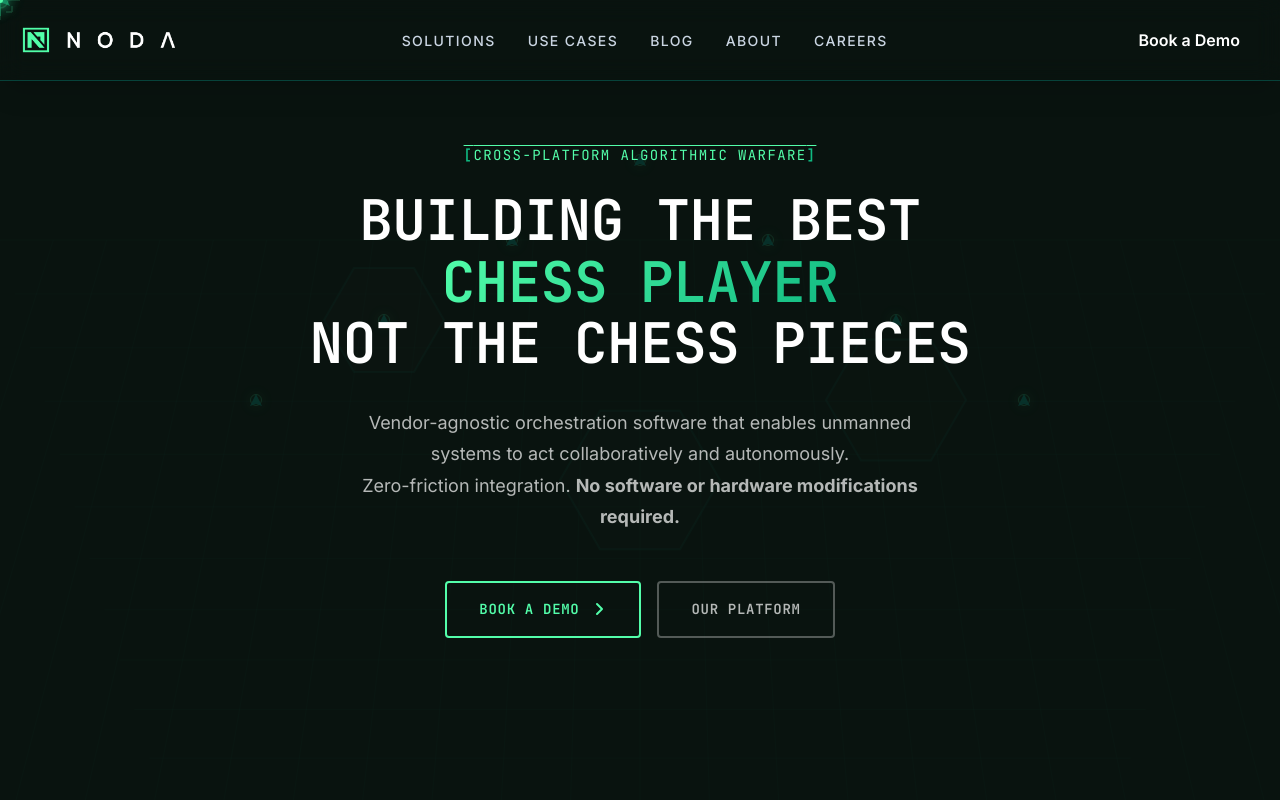
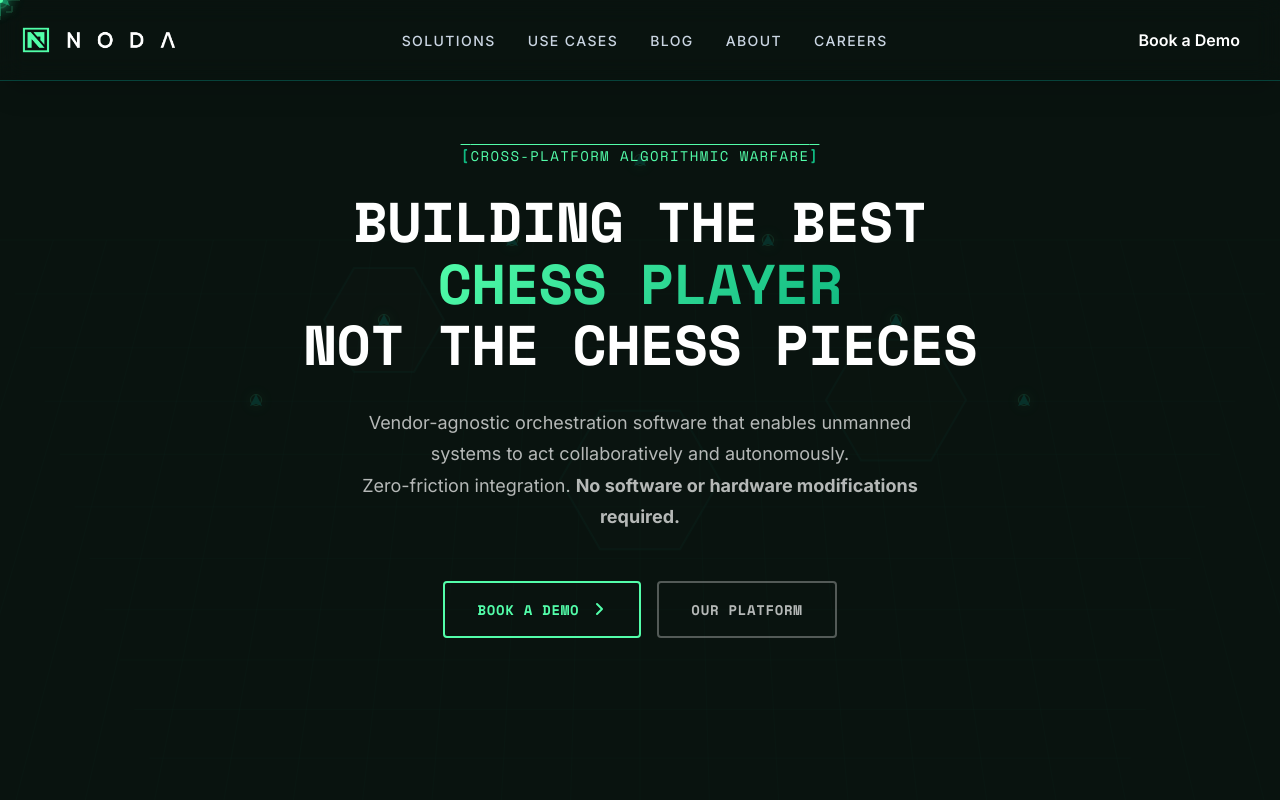
Before and after one commit to dittomusic-JK/noda, a Next.js app: page / in a window 1280 px wide. Shown: the top 800 px of the page. Built offline with nearby package versions, Linux system fonts and the light colour scheme.

Commit message:
Switch to Space Mono font for headlines and monospace elements

```diff
--- a/app/tactical.css
+++ b/app/tactical.css
@@ -2,7 +2,7 @@
 
 /* Import fonts - Professional B2B aesthetic */
 @import url('https://fonts.googleapis.com/css2?family=Inter:wght@300;400;500;600;700&display=swap');
-@import url('https://fonts.googleapis.com/css2?family=JetBrains+Mono:wght@400;500;600&display=swap');
+@import url('https://fonts.googleapis.com/css2?family=Space+Mono:wght@400;700&display=swap');
 
 @layer base {
   :root {
@@ -44,7 +44,7 @@
 
     /* Font Families */
     --font-primary: 'Inter', -apple-system, BlinkMacSystemFont, sans-serif;
-    --font-mono: 'JetBrains Mono', monospace;
+    --font-mono: 'Space Mono', monospace;
 
     /* Font Sizes */
     --text-xs: 12px;
```
